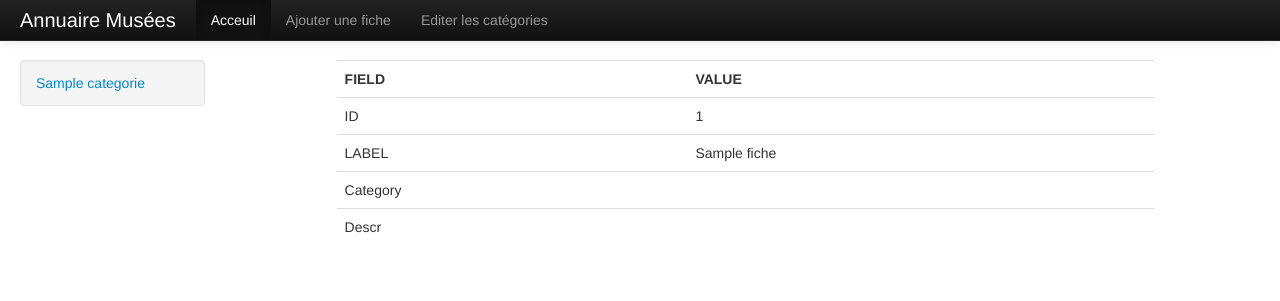
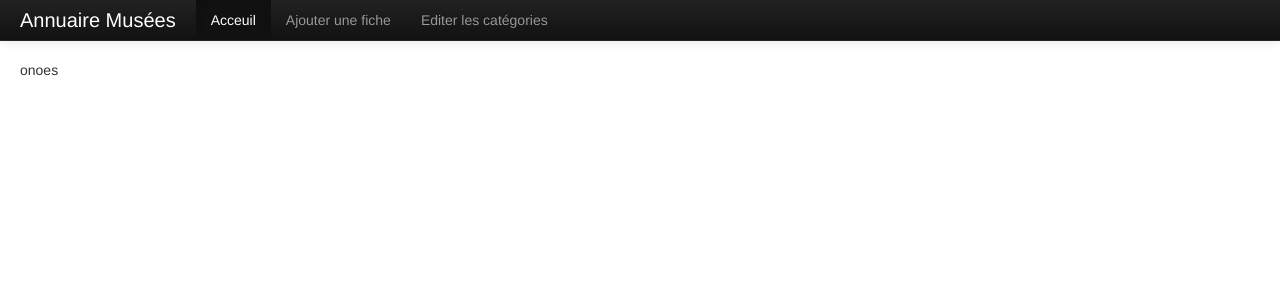
Before and after one commit to raphigaziano/test-naoned, a PHP site: page /index.php?action=index in a window 1280 px wide. Shown: the top 301 px of the page. Run offline with PHP 8.4, Linux system fonts and the light colour scheme; tables that the repository leaves empty hold one stand-in row (values such as "Sample post"); data that the repository does not hold is empty.

Commit message:
removed index's dumy tests and started the 'root' controller

```diff
--- a/index.php
+++ b/index.php
@@ -8,36 +8,26 @@ include('views/header.php');
 include('models/categories.php');
 include('models/fiches.php');
 
-$f = Fiche::getById(1);
 ?>
 <div class="container-fluid">
   <div class="row-fluid">
-    <?php categories_menu('cat='); ?>
-    <div class="span8 offset1">
     <!-- TESTING -->
-    <table class="table">
-	<tr>
-            <th>FIELD</th>
-            <th>VALUE</th>
-        </tr>
-        <tr>
-            <td>ID</td>
-            <td><?php echo $f->getId(); ?></td>
-        </tr>
-        <tr>
-            <td>LABEL</td>
-            <td><?php echo $f->getLabel(); ?></td>
-        </tr>
-        <tr>
-            <td>Category</td>
-            <td></td>
-        </tr>
-        <tr>
-            <td>Descr</td>
-            <td><?php echo $f->getDescription(); ?></td>
-        </tr>
-    </table>
-    </div> <!--/.span9 -->
+        <?php
+        if (isset($_GET['action'])) {
+            $action = $_GET['action'];
+        } else {
+            $action = 'view';
+        }
+        switch($action) {
+            case 'view':
+                include('controllers/view.php');
+                break;
+            default:
+                echo 'onoes';
+                die();
+        }
+        ?>
+    </div> <!--/.span8 -->
   </div> <!--/.fluid-row -->
  <!--MOVE TO FOOTER, before global js and /body-->
 </div> <!--/.fluid-container-->
```
